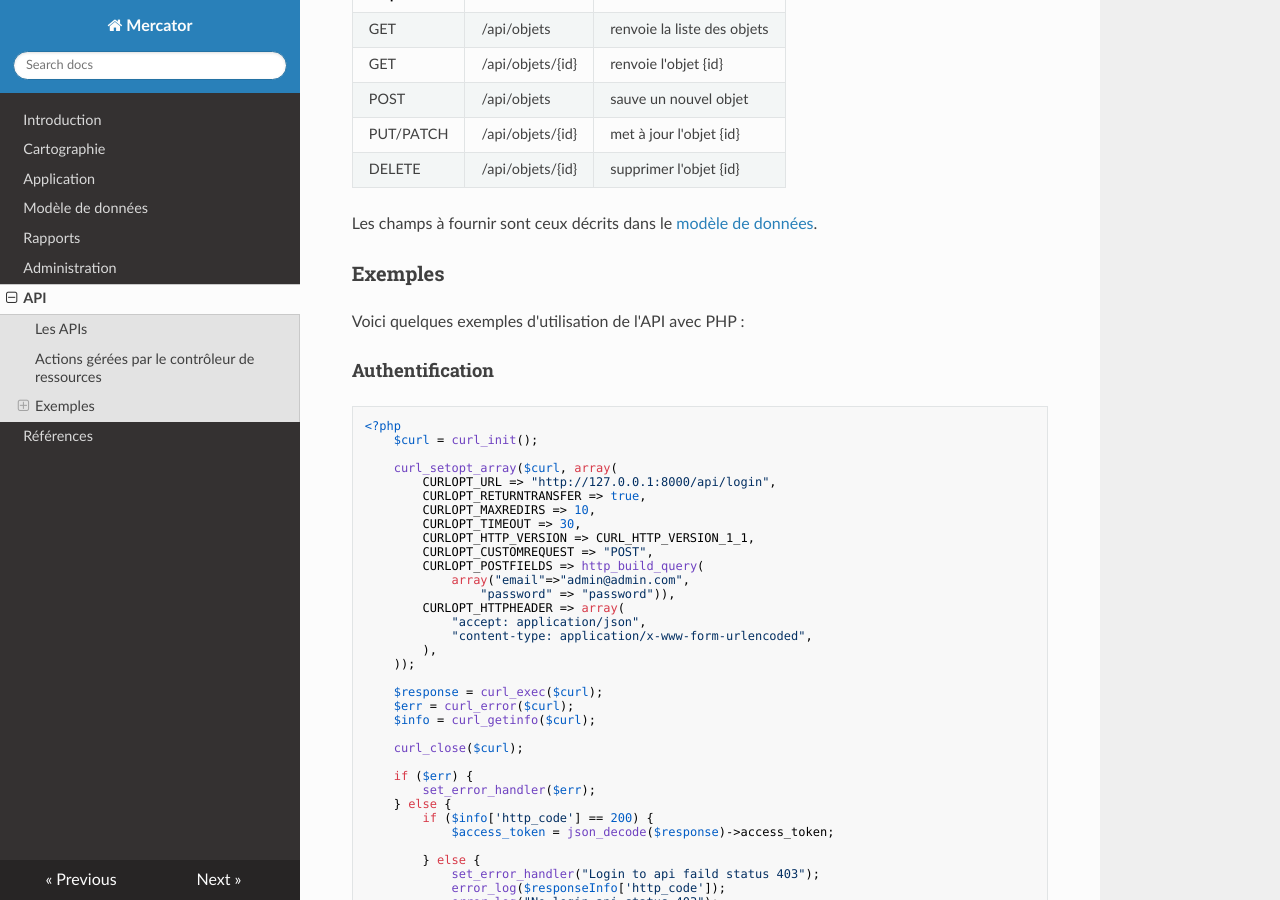
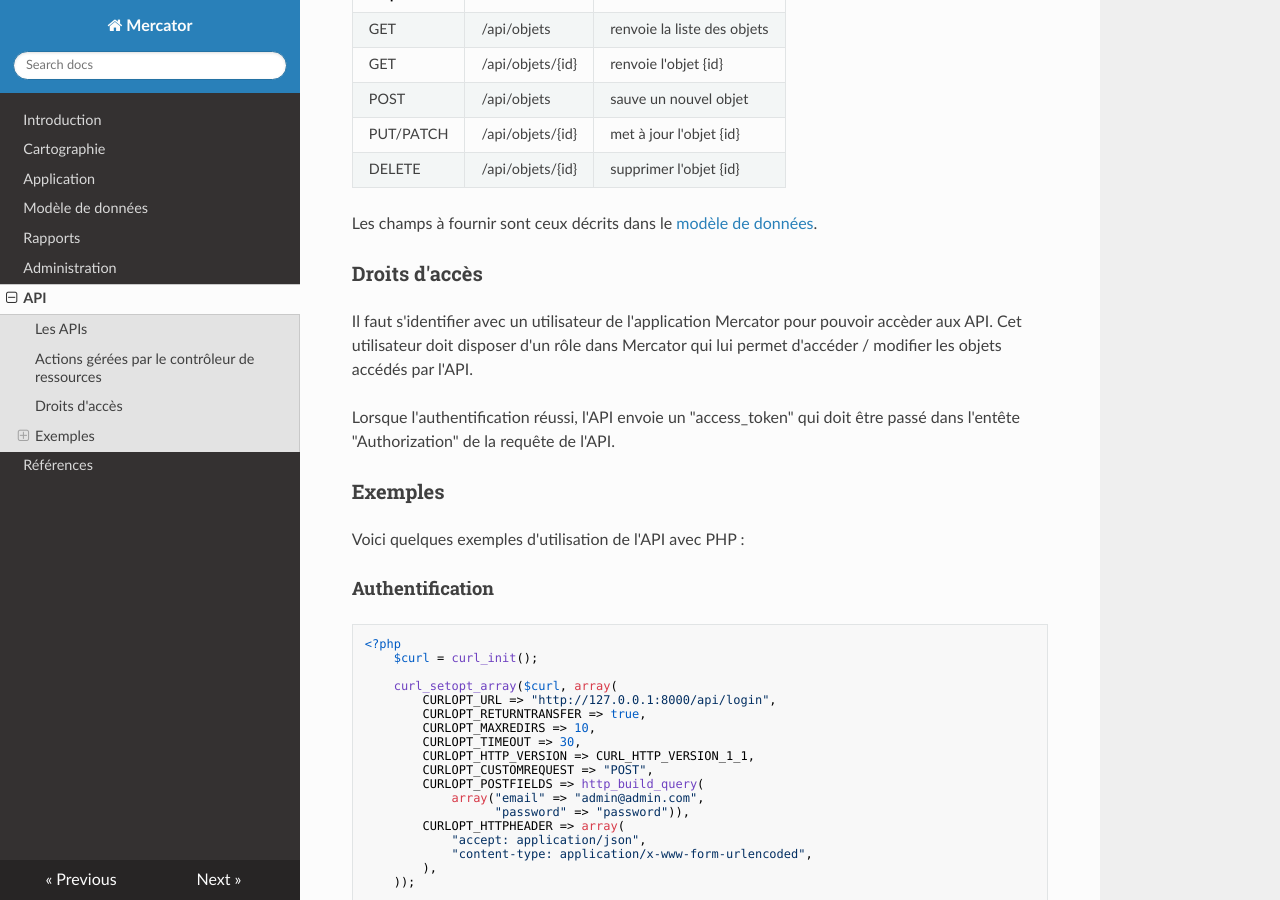
Before and after one commit to dbarzin/mercator, an MkDocs documentation site: the page built from docs/api.md, in a window 1280 px wide and 900 px high, scrolled down 2198 px. Built offline with MkDocs 1.6.1, drawn with Linux system fonts in a browser that asks for light colours; nearby versions of some CDN libraries.

Commit message:
update documentation

```diff
--- a/docs/api.md
+++ b/docs/api.md
@@ -95,6 +95,15 @@
 
 Les champs à fournir sont ceux décrits dans le [modèle de données](/mercator/model/).
 
+### Droits d'accès
+
+Il faut s'identifier avec un utilisateur de l'application Mercator pour pouvoir accèder aux API.
+Cet utilisateur doit disposer d'un rôle dans Mercator qui lui permet d'accéder / modifier les objets
+accédés par l'API.
+
+Lorsque l'authentification réussi, l'API envoie un "access_token" qui doit être passé dans
+l'entête "Authorization" de la requête de l'API.
+
 ### Exemples
 
 Voici quelques exemples d'utilisation de l'API avec PHP :
@@ -113,8 +122,8 @@
         CURLOPT_HTTP_VERSION => CURL_HTTP_VERSION_1_1,
         CURLOPT_CUSTOMREQUEST => "POST",
         CURLOPT_POSTFIELDS => http_build_query(
-            array("email"=>"admin@admin.com",
-                "password" => "password")),
+            array("email" => "admin@admin.com",
+                  "password" => "password")),
         CURLOPT_HTTPHEADER => array(
             "accept: application/json",
             "content-type: application/x-www-form-urlencoded",
```
Also changed, not shown: site/index.html, site/search/search_index.json, site/sitemap.xml, 1 other file.
